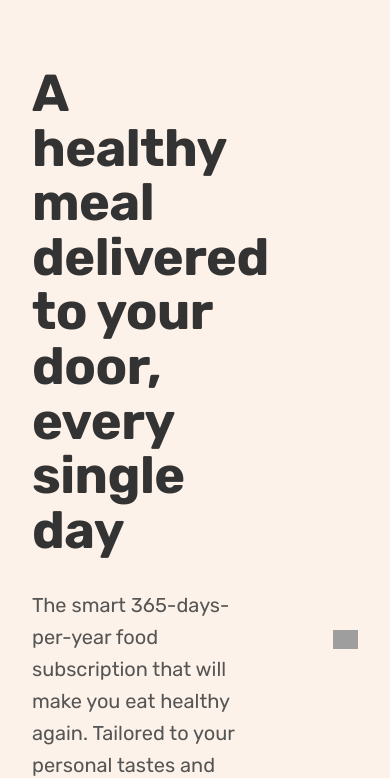
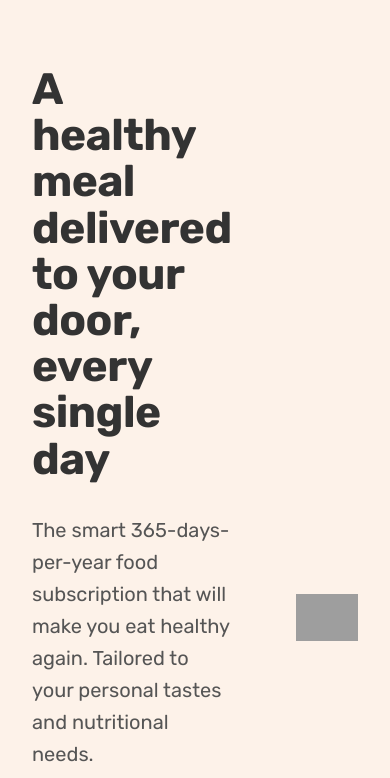
Before and after one commit to Majd-Alhourani98/Omnifood, a plain HTML site: page index.html in a window 390 px wide. Shown: the part 78-856 px from the top of the page. Drawn offline with nearby package versions, Linux system fonts and the light colour scheme; grey boxes are pictures that could not be loaded.

Commit message:
responsive: responding to small laptop

```diff
--- a/css/general.css
+++ b/css/general.css
@@ -112,6 +112,7 @@ body {
   font-size: 5.2rem;
   line-height: 1.05;
   margin-bottom: 3.2rem;
+  /* text-wrap: pretty; */
 }
 
 .heading-secondary {
--- /dev/null
+++ b/css/queries.css
@@ -0,0 +1,17 @@
+/* 1344px Smaller desktops */
+
+/* 1244px smaller desktop */
+/* em inside the mex-width means 16px */
+@media (max-width: 84em) {
+  .hero {
+    max-width: 120rem;
+  }
+
+  .heading-primary {
+    font-size: 4.4rem;
+  }
+
+  .gallery {
+    grid-template-columns: repeat(2, 1fr);
+  }
+}
--- a/css/style.css
+++ b/css/style.css
@@ -61,6 +61,9 @@
 
 .hero {
   align-items: center;
+  max-width: 130rem;
+  margin: auto;
+  padding: 0 3.2rem;
 }
 
 .hero-description {
--- a/index.html
+++ b/index.html
@@ -2,6 +2,7 @@
 <html lang="en">
   <head>
     <meta charset="UTF-8" />
+    <!-- Important for responsive design -->
     <meta name="viewport" content="width=device-width, initial-scale=1.0" />
     <!-- Google Fonts -->
     <link rel="preconnect" href="https://fonts.googleapis.com" />
@@ -13,6 +14,7 @@
 
     <link rel="stylesheet" href="css/general.css" />
     <link rel="stylesheet" href="css/style.css" />
+    <link rel="stylesheet" href="css/queries.css" />
 
     <title>Omnifood</title>
   </head>
@@ -37,7 +39,7 @@
       <!-- HERO SECTION -->
       <section class="section-hero">
         <!-- HERO TEXT -->
-        <div class="hero container grid grid--2-cols">
+        <div class="hero grid grid--2-cols">
           <div class="hero-text-box">
             <h1 class="heading-primary">
               A healthy meal delivered to your door, every single day
```
